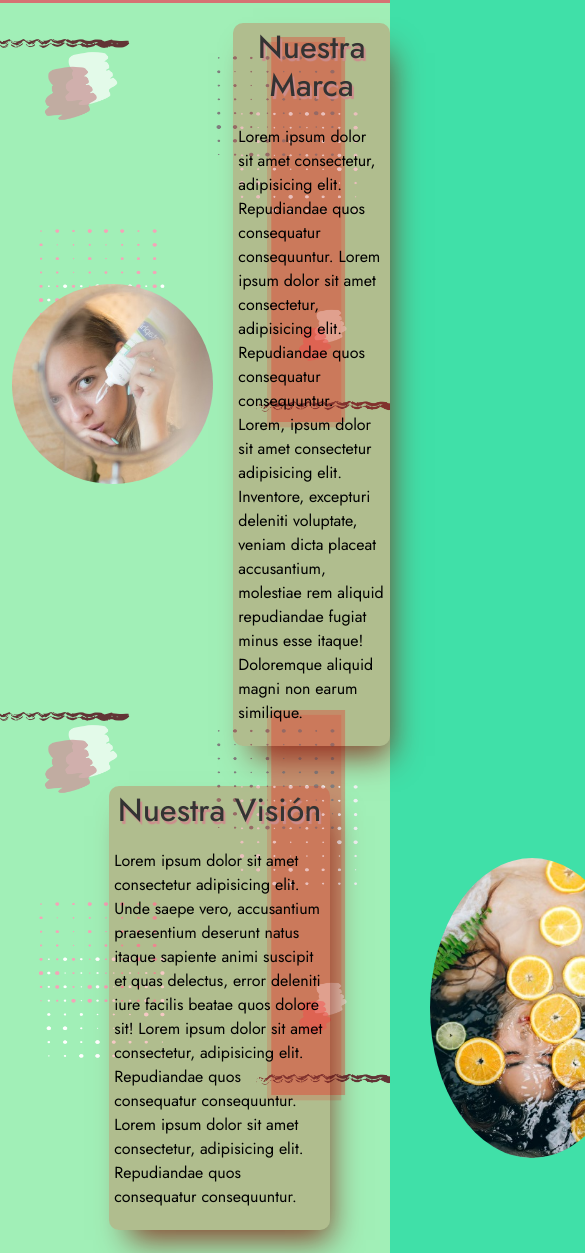
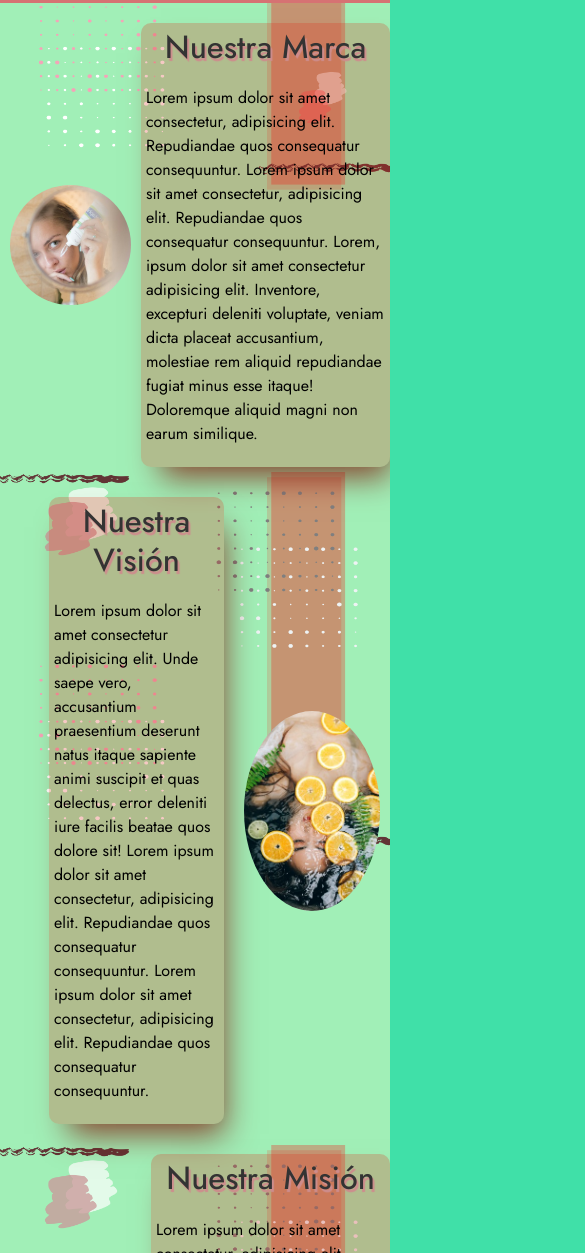
Before and after one commit to Araceli-Scorcelli/Comisi-n-n-57670, a plain HTML site: page pages/nosotros.html in a window 390 px wide. Shown: the part 627-1880 px from the top of the page, 585 px wide, since content can reach past the window. Drawn offline with nearby package versions, Linux system fonts and the light colour scheme; a web font is replaced by a local one.

Commit message:
ajuste responsivo para el resto de las paginas

```diff
--- a/css/styles.css
+++ b/css/styles.css
@@ -19,6 +19,7 @@ body{
     background-repeat: no-repeat;
     min-height: 500px;
     margin-top: 80px;
+    padding-bottom: 5px;
 
 }
 
@@ -619,6 +620,44 @@ h2 {
     font-weight: 450;
 }
 
+@media (max-width: 768px) {
+    #img_invert {
+        height: 200px;
+    }
+
+    .content_flex img {
+        height: 150px;
+    }
+}
+
+@media (max-width: 768px) {
+    .content_inverso {
+        margin-left: 10%;
+    }
+
+    .imgnosotros {
+        margin-left: 20px;
+    }
+}
+
+@media (max-width: 480px) {
+    .content_flex {
+        padding-left: 10px;
+        margin-bottom: 10px;
+    }
+
+    .content_flex img {
+        height: 120px;
+        margin-right: 10px;
+    }
+
+    .content_flex div {
+        max-width: 100%;
+    }
+}
+
+
+
 /* ------------------------------------------------------------------------- */
 /* ------------------------------------------------------------------------- */
 /* ------------------------------------------------------------------------- */
--- a/pages/nosotros.html
+++ b/pages/nosotros.html
@@ -61,7 +61,7 @@
                 <div id="fondo">
                     <article class="content_nosotros">
                         <div class="content_flex">
-                            <img src="../assets/img/nosotros1.jpg" alt="Imagen de Nuestra Marca" class="img_nosotros">
+                            <img src="../assets/img/nosotros1.jpg" alt="Imagen de Nuestra Marca" class="img_nosotros1">
                             <div class="fondo_texto">
                                 <h2>Nuestra Marca</h2>
                                 <p>Lorem ipsum dolor sit amet consectetur, adipisicing elit. Repudiandae quos
@@ -94,7 +94,7 @@
                     </article>
                     <article class="content_nosotros">
                         <div class="content_flex">
-                            <img src="../assets/img/nosotros3.jpg" alt="Imagen de Nuestra Misión" class="img_nosotros">
+                            <img src="../assets/img/nosotros3.jpg" alt="Imagen de Nuestra Misión" class="img_nosotros3">
                             <div class="fondo_texto">
                                 <h2>Nuestra Misión</h2>
                                 <p>Lorem ipsum dolor sit amet consectetur, adipisicing elit. Repudiandae quos
```
